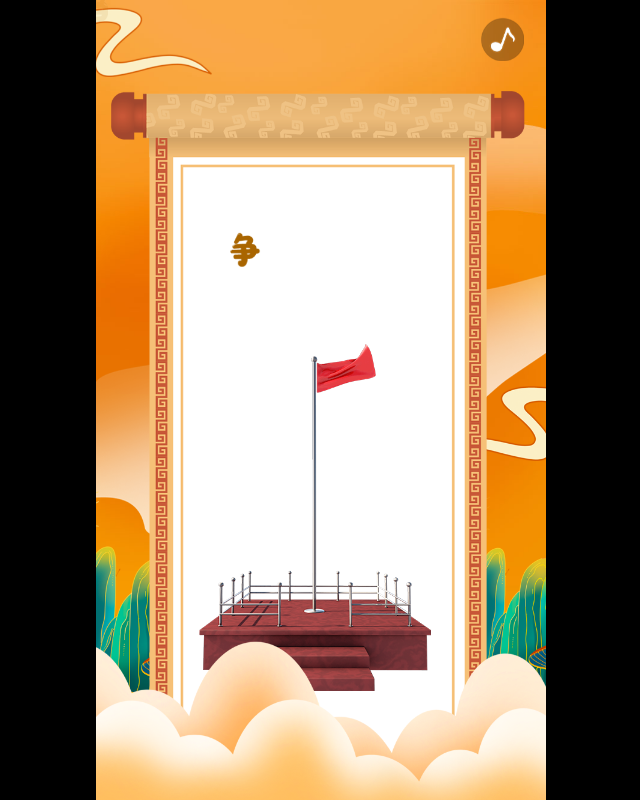
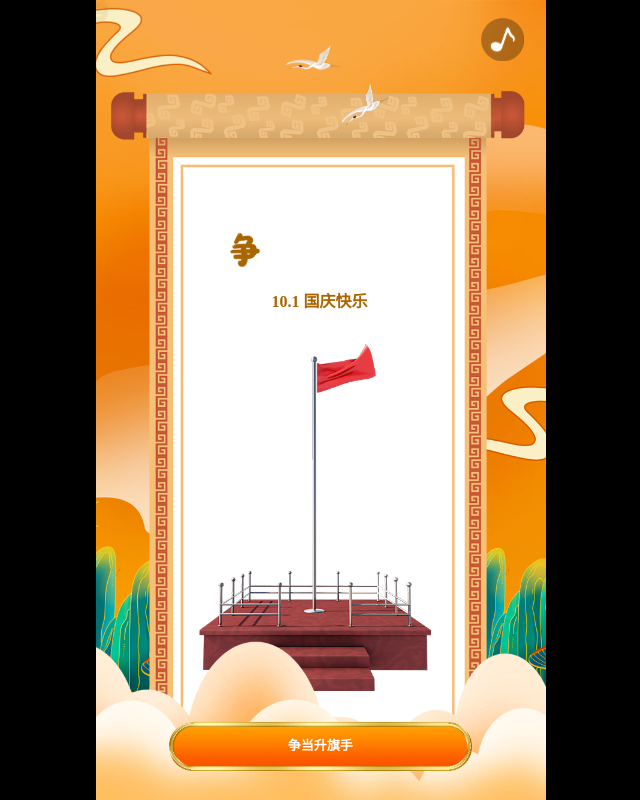
Before and after one commit to hotpoor/huamei_boxer_need, a plain HTML site: page boxer_demo/index.html in a window 1280 px wide. Shown: the whole page, without its empty margins (319-959 px from the left). Drawn offline with Linux system fonts and the light colour scheme; files whose address does not match are found by name.

Commit message:
第二页完成

```diff
--- a/boxer_demo/css/index.css
+++ b/boxer_demo/css/index.css
@@ -275,9 +275,33 @@ body{
     background-image: url(../img/shou.png);
     background-size: cover;
 }
+.page_title_text{
+    position: absolute;
+    left: calc(97/750.0*100%);
+    top: calc(480/1334.0*100%);
+    width: calc(551/750.0*100%);
+    height: calc(55/1334.0*100%);
+    color: #a86500;
+    font-weight: bold;
+    text-align: center;
+    font-size: medium;
+}
 
-
-
+.page_button{
+    position: absolute;
+    left: calc(121/750.0*100%);
+    top: calc(1204/1334.0*100%);
+    width: calc(506/750.0*100%);
+    height: calc(82/1334.0*100%);
+    background-image: url(../img/button.png);
+    background-size: cover;
+    text-align: center;
+    line-height: 6vh;
+    font-size: small;
+    color:white;
+    font-weight: bold;
+    cursor: pointer;
+}
 
 
 .page_word_fade_in{
--- a/boxer_demo/index.html
+++ b/boxer_demo/index.html
@@ -42,10 +42,13 @@
             <div class="page_word page_sheng"></div>
             <div class="page_word page_qi"></div>
             <div class="page_word page_shou"></div>
-
-
+            <div class="page_title_text">10.1 国庆快乐</div>
 
             <div class="page_bottom_center"></div>
+
+            <div class="page_button">争当升旗手</div>
+            <div class="page_fly_bird_0" style="top: calc(70/1334.0*100%);"></div>
+            <div class="page_fly_bird_1" style="top: calc(140/1334.0*100%);"></div>
         </div>
         <div class="page_media"></div>
 
```
Also changed, not shown: boxer_demo/img/button.png (added).
